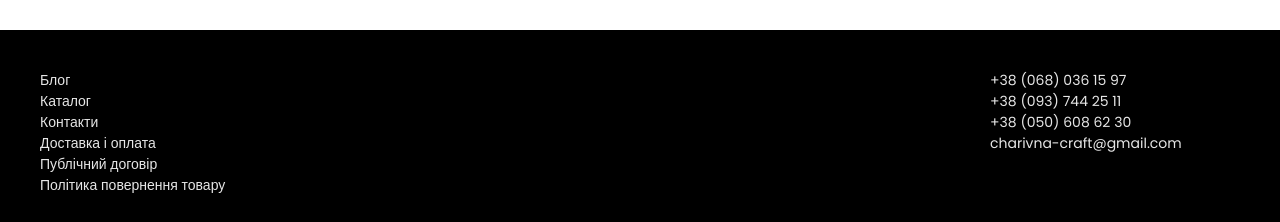
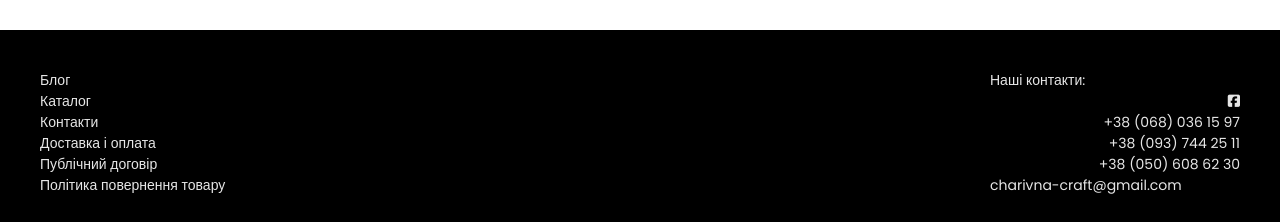
Before and after one commit to anton-sedchenko/online-store-project, a React (Vite) app in the folder client/: page / in a window 1280 px wide. Shown: the part 730-952 px from the top of the page. Built offline with nearby package versions, Linux system fonts and the light colour scheme; no server answers.

Commit message:
contacts styles fixed

```diff
--- a/client/src/components/Footer.jsx
+++ b/client/src/components/Footer.jsx
@@ -34,11 +34,18 @@ const Footer = () => {
                         </Link>
                     </div>
                     <div className="footer__column-contacts">
-                        {/*<p>Ми у соціальних мережах</p>*/}
-                        {/*<p>FB icon, Insta icon, Tik-Tok icon</p>*/}
-                        <p>+38 (068) 036 15 97</p>
-                        <p>+38 (093) 744 25 11</p>
-                        <p>+38 (050) 608 62 30</p>
+                        <p>Наші контакти:</p>
+                        <a
+                            href="https://www.facebook.com/charivna.craft"
+                            target="_blank"
+                            rel="noopener noreferrer"
+                            className="footer__social-link"
+                        >
+                            <i className="fa fa-facebook-square" aria-hidden="true"></i>
+                        </a>
+                        <a href="tel:+380680361597">+38 (068) 036 15 97</a>
+                        <a href="tel:+380937442511">+38 (093) 744 25 11</a>
+                        <a href="tel:+380506086230">+38 (050) 608 62 30</a>
                         <p>
                             <a href="mailto:charivna-craft@gmail.com">charivna-craft@gmail.com</a>
                         </p>
--- a/client/src/components/Header.jsx
+++ b/client/src/components/Header.jsx
@@ -38,10 +38,10 @@ const Header = observer(() => {
                             <a href="tel:+380680361597">+38 (068) 036 15 97</a>
                         </div>
                         <div>
-                            <a href="tel:+380680361597">+38 (093) 744 25 11</a>
+                            <a href="tel:+380937442511">+38 (093) 744 25 11</a>
                         </div>
                         <div>
-                            <a href="tel:+380680361597">+38 (050) 608 62 30</a>
+                            <a href="tel:+380506086230">+38 (050) 608 62 30</a>
                         </div>
                     </div>
                     <div className="header__nav__menu">
```
